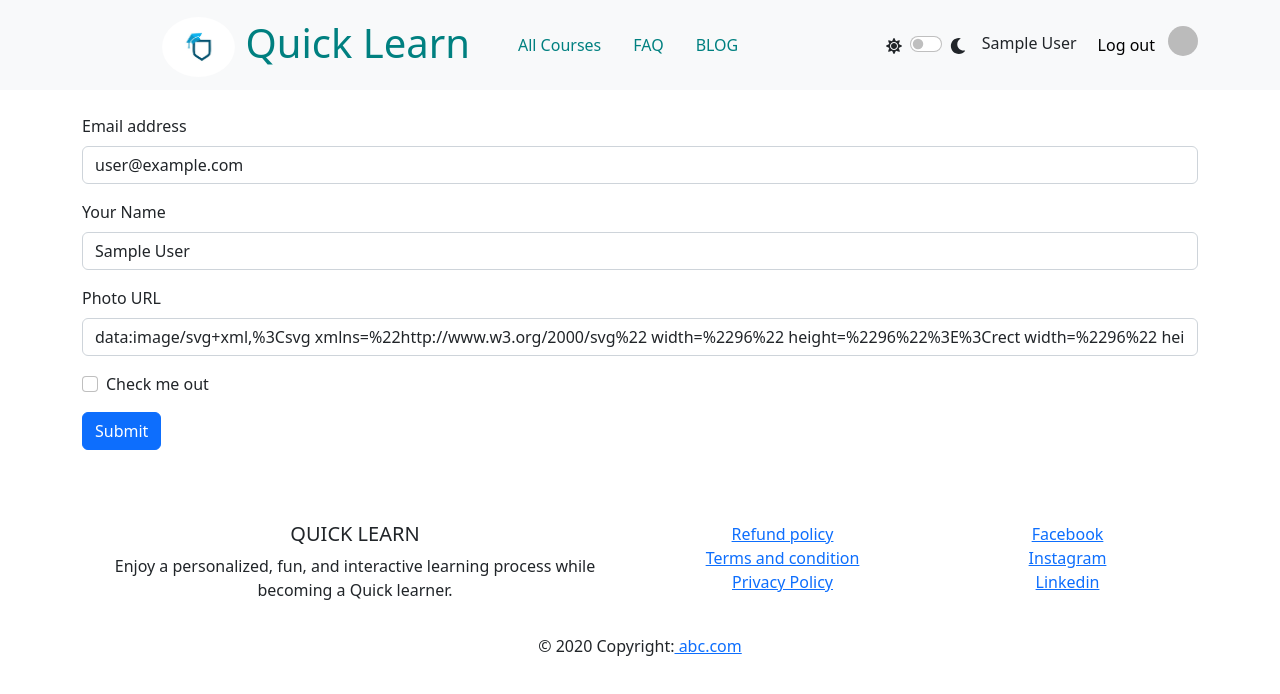
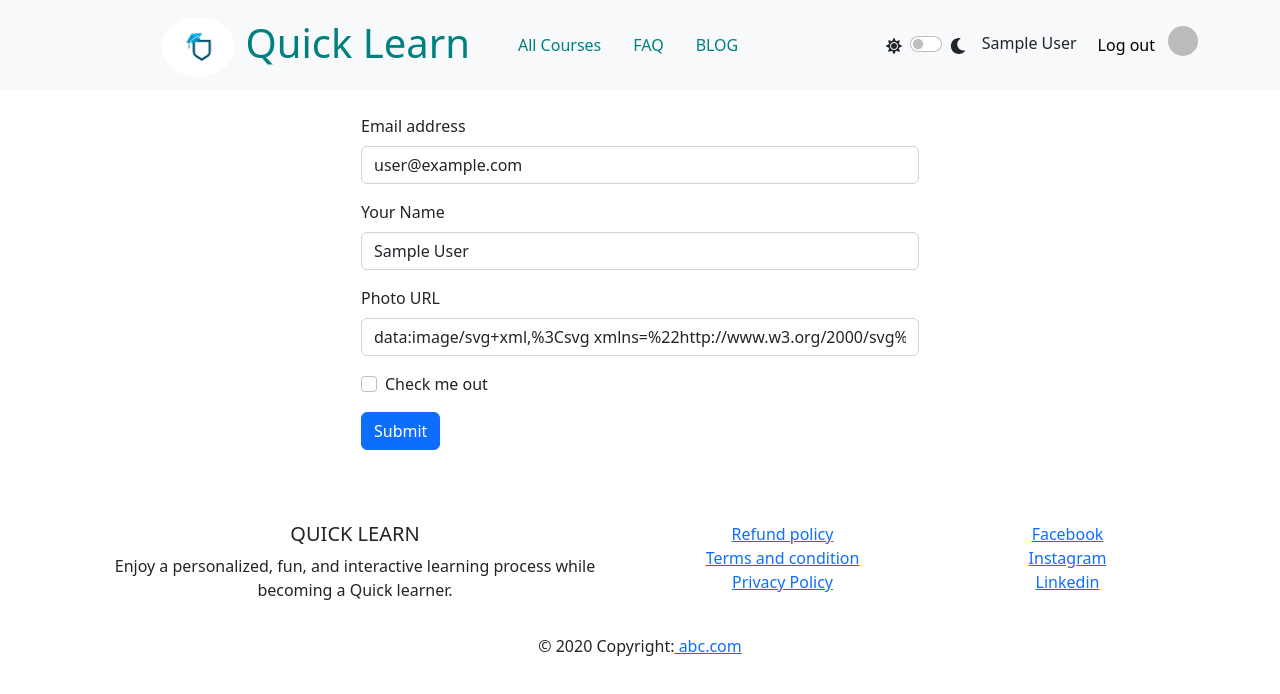
Before and after one commit to itskawsarjamil/quick-learn-client-side, a React (Create React App) app: page /profile in a window 1280 px wide. Shown: the top 694 px of the page. Built offline with nearby package versions, Linux system fonts and the light colour scheme; no server answers; sample sign-in values are in the browser's storage.

Commit message:
profile section's design modified

```diff
--- a/src/Pages/Others/Profile/Profile.js
+++ b/src/Pages/Others/Profile/Profile.js
@@ -18,7 +18,7 @@ const Profile = () => {
     }
 
     return (
-        <Form onSubmit={handleSubmit}>
+        <Form onSubmit={handleSubmit} className='w-50 mx-auto '>
             <Form.Group className="mb-3" controlId="formBasicEmail">
                 <Form.Label>Email address</Form.Label>
                 <Form.Control readOnly defaultValue={user?.email} type="email" placeholder="Enter email" />
```
